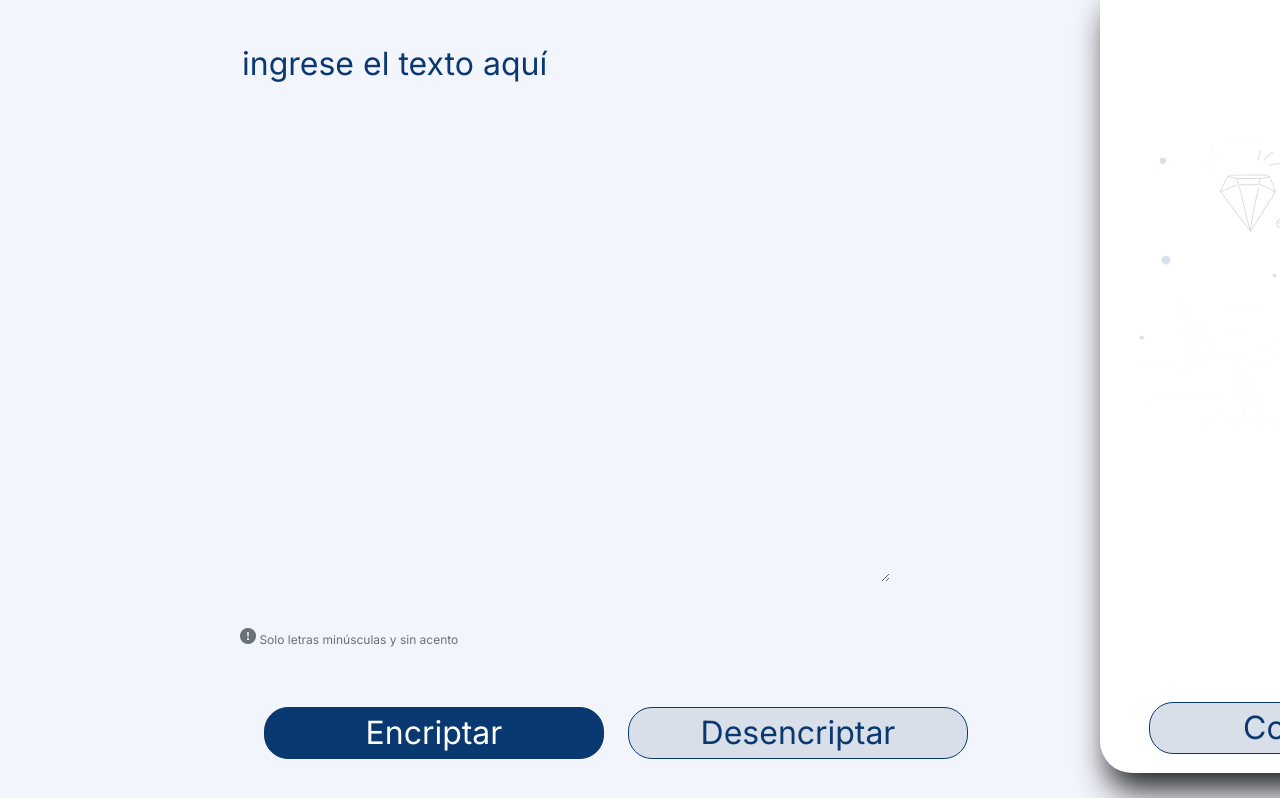
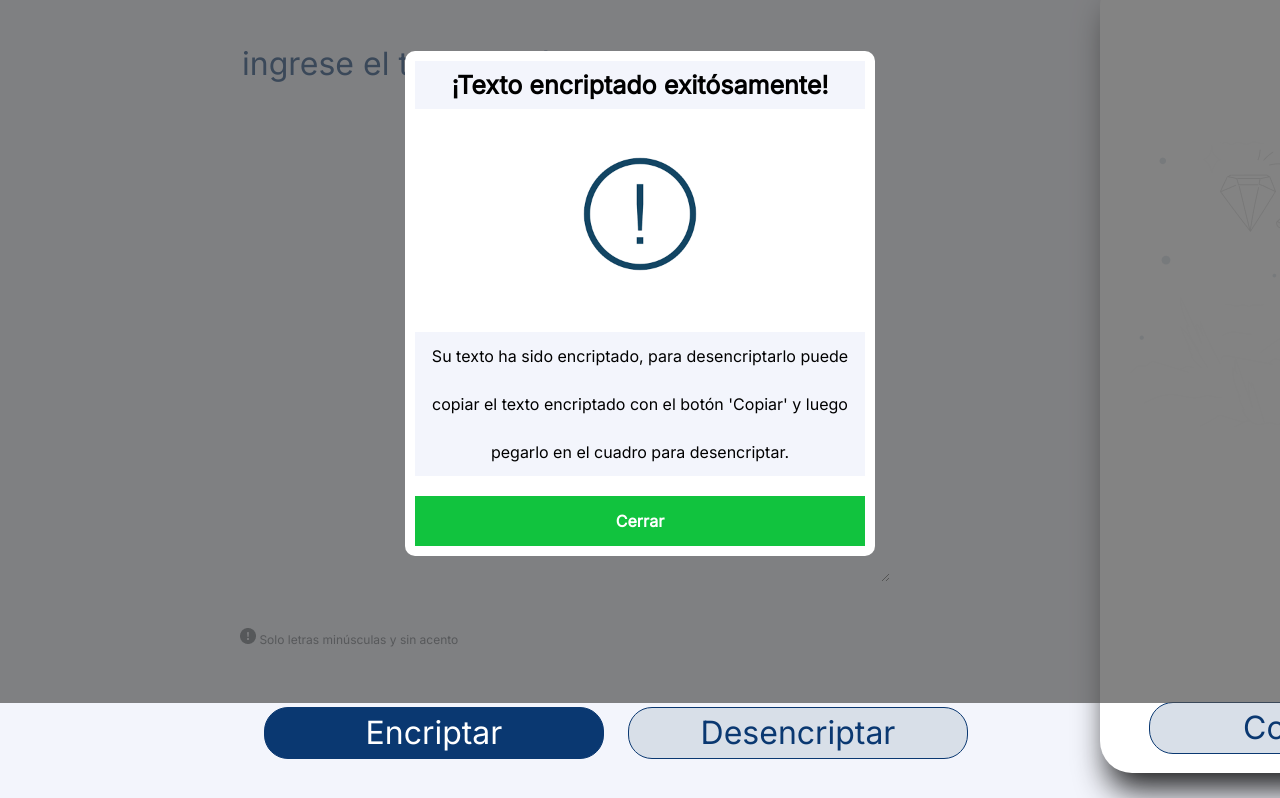
Before and after one commit to aaquinos/ChallengeEncriptadorAlura, a plain HTML site: page index.html in a window 1280 px wide. Both pictures are taken after a click on the button "Encriptar". Shown: the part 97-895 px from the top of the page. Drawn offline with Linux system fonts and the light colour scheme.

Commit message:
Agregando el pop up para encriptar y desencriptar

```diff
--- a/index.html
+++ b/index.html
@@ -18,6 +18,16 @@
         </div>
     </header>
     <main>
+        <div id="modal" class="modal-container">
+            <div class="modal-content">
+                <h2 id="modal-h2">¡Texto encriptado exitósamente!</h2>
+                <img src="Imagenes/Admiracion.png" alt="signo admiracion">
+                <p id="modal-p">Su texto ha sido encriptado, para desencriptarlo puede copiar el texto encriptado con el botón 'Copiar' y luego pegarlo en el cuadro para desencriptar.</p>
+                <div id="close" class="close">
+                    <p>Cerrar</p>
+                </div>
+            </div>
+        </div>
         <section class="principal">
             <div class="TextoEncriptar">
                 <textarea class="textArea" cols="30" rows="10" placeholder="Ingrese el texto aquí"></textarea>
--- a/script.js
+++ b/script.js
@@ -3,6 +3,10 @@ const mensaje = document.querySelector(".Mensaje");
 const fondo = document.querySelector(".fondo");
 const contenido = document.querySelector(".Contenido");
 const btnCopiar = document.querySelector(".btnCopiar");
+let modalIndex = document.getElementById('modal');
+let closeModal = document.getElementById('close');
+let modalH2 = document.getElementById('modal-h2');
+let modalp = document.getElementById('modal-p');
 
 //La letra "e" es convertida para "enter"
 //La letra "i" es convertida para "imes"
@@ -11,21 +15,39 @@ const btnCopiar = document.querySelector(".btnCopiar");
 //La letra "u" es convertida para "ufat"
 
 function btnEncriptar(){
-    const textoEncriptado = encriptar(textArea.value);
+    const eliminarAcentos = (str)=>{
+        return str.normalize("NFD").replace(/[\u0300-\u036f]/g,"");
+    }
+    const textoEncriptado = encriptar(eliminarAcentos(textArea.value));
     mensaje.value = textoEncriptado;
     textArea.value = ""
     fondo.style.opacity = "0.15";
     contenido.style.visibility = "hidden";
     btnCopiar.style.visibility = "visible";
+    modalH2.innerHTML = "¡Texto encriptado exitósamente!";
+    modalp.innerHTML = "Su texto ha sido encriptado, para desencriptarlo puede copiar el texto encriptado con el botón 'Copiar' y luego pegarlo en el cuadro para desencriptar."
+    modalIndex.style.visibility = "visible";
+}
+closeModal.onclick = function(){
+    modalIndex.style.visibility = "hidden"
+}
+modalIndex.onclick = function(){
+    modalIndex.style.visibility = "hidden"
 }
 
 function btnDesencriptar(){
-    const txtDesencriptado = desencriptar(textArea.value);
+    const eliminarAcentos = (str)=>{
+        return str.normalize("NFD").replace(/[\u0300-\u036f]/g,"");
+    }
+    const txtDesencriptado = desencriptar(eliminarAcentos(textArea.value));
     mensaje.value = txtDesencriptado;
     textArea.value = ""
     fondo.style.opacity = "0.15";
     contenido.style.visibility = "hidden";
     btnCopiar.style.visibility = "visible";
+    modalH2.innerHTML = "¡Texto desencriptado exitósamente!";
+    modalp.innerHTML = "Su texto ha sido desencriptado. Gracias por utilizar nuestro servicio de encriptación y desencriptación"
+    modalIndex.style.visibility = "visible";
 }
 
 function copiarPortapapeles(){
--- a/style.css
+++ b/style.css
@@ -220,6 +220,59 @@ h1{
     cursor: pointer;
     visibility: hidden;
 }
+/*Modal*/
+.modal-container{
+    position: absolute;
+    top: 0;
+    left: 0;
+    width: 100%;
+    min-height: 100vh;
+    display: flex;
+    justify-content: center;
+    align-items: center;
+    background-color: rgba(79, 79, 79, 0.7);
+    z-index: 1;
+    visibility: hidden;
+}
+
+.modal-content{
+    width: 450px;
+    height: auto;
+    padding: 10px;
+    border-radius: 10px;
+    background-color: white;
+    text-align: center;
+}
+.modal-content h2{
+    font-size: 25px;
+    font-weight: bold;
+}
+.modal-content img{
+    width: 150px;
+    margin: 30px 0px;
+}
+.modal-content p{
+    font-size: 16px;
+    font-weight: 400;
+    margin-bottom: 20px;
+}
+.close{
+    width: 100%;
+    height: 50px;
+    border-radius: 10px;
+    background-color: rgb(17,195,62);
+    line-height: 50px;
+    cursor: pointer;
+}
+.close p{
+    background-color: rgb(17,195,62);
+    color: white;
+    font-weight: bold;
+}
+.close:hover{
+    background-color: hsl(135, 84%, 40%);
+}
+
 @media (max-width: 767px) {
 
     .principal,.encriptador,.encabezado, .TextoEncriptar, .notaInformativa{
@@ -292,6 +345,21 @@ h1{
         visibility: hidden;
         top: 1px;
     }
+
+    /*Modal*/
+    .modal-content{
+        width: 300px;
+    }
+    .modal-content h2{
+        font-size: 18px;
+    }
+    .modal-content img{
+        width: 75px;
+        margin: 10px 0px;
+    }
+    .modal-content p{
+        font-size: 12px;
+    }
 }
 @media (min-width: 768px) and (max-width:990px) {
     h1{
```
Also changed, not shown: Imagenes/Admiracion.png (added).
